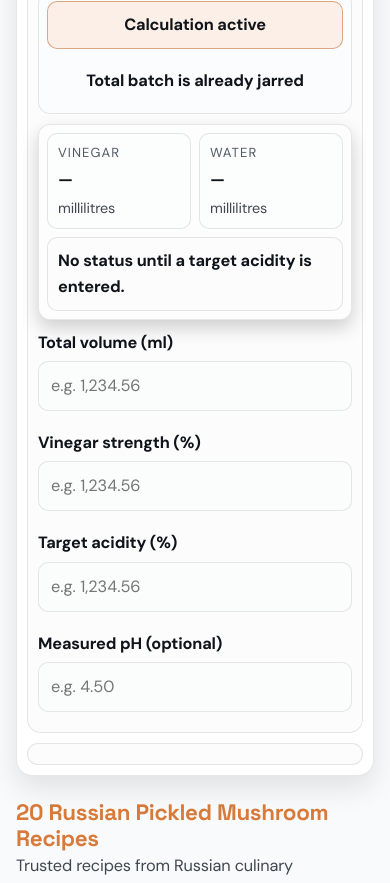
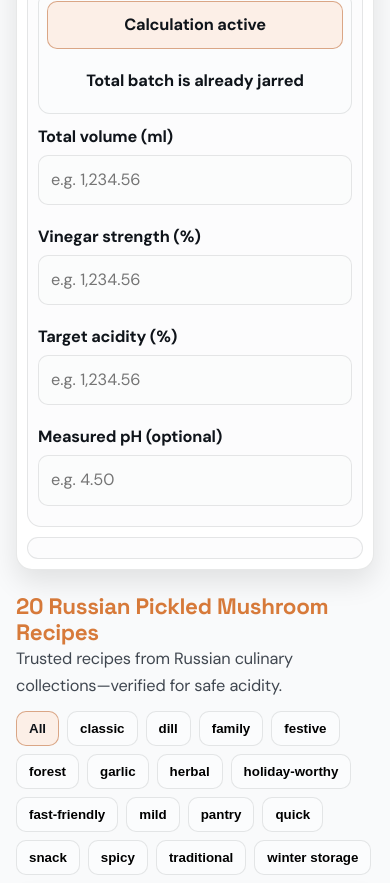
Before and after one commit to Web-Developer-DB/Pilze_Marinade, a React (Vite) app: page / in a window 390 px wide. Shown: the part 1820-2703 px from the top of the page. Built offline with nearby package versions, Linux system fonts and the light colour scheme; a web font is replaced by a local one.

Commit message:
fix: hide empty mobile results bar

```diff
--- a/src/components/MarinadeForm.jsx
+++ b/src/components/MarinadeForm.jsx
@@ -195,17 +195,17 @@ export default function MarinadeForm() {
     : "";
 
   const mobileSummary =
-    mode !== "jar" && (
+    mode !== "jar" && formattedResult ? (
       <div className="mobile-results" aria-live="polite">
         <div className="mobile-results-left">
           <div className="mobile-result">
             <span className="result-label">{t(locale, "results.vinegar")}</span>
-            <strong>{formattedResult?.vinegar ?? "—"}</strong>
+            <strong>{formattedResult.vinegar}</strong>
             <span className="result-suffix">{t(locale, "results.label.ml")}</span>
           </div>
           <div className="mobile-result">
             <span className="result-label">{t(locale, "results.water")}</span>
-            <strong>{formattedResult?.water ?? "—"}</strong>
+            <strong>{formattedResult.water}</strong>
             <span className="result-suffix">{t(locale, "results.label.ml")}</span>
           </div>
         </div>
@@ -213,7 +213,7 @@ export default function MarinadeForm() {
           {t(locale, safetyMeta.key)}
         </div>
       </div>
-    );
+    ) : null;
 
   return (
     <section id="marinade-calculator" className="marinade-card" aria-labelledby="marinade-title">
```
